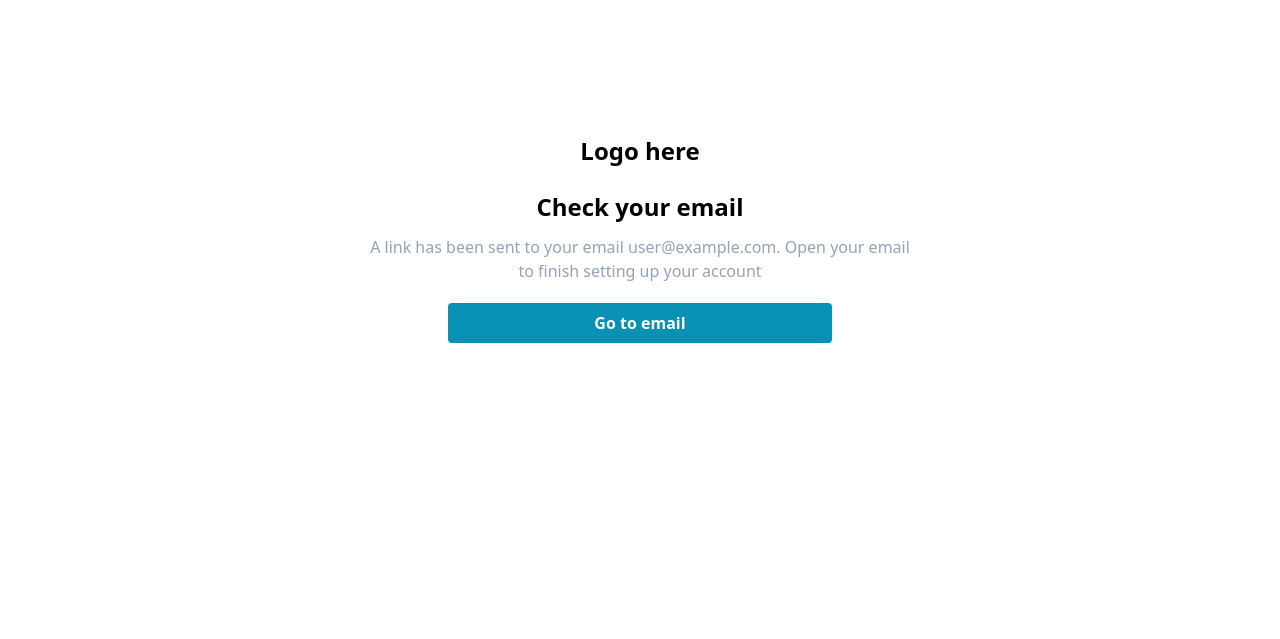
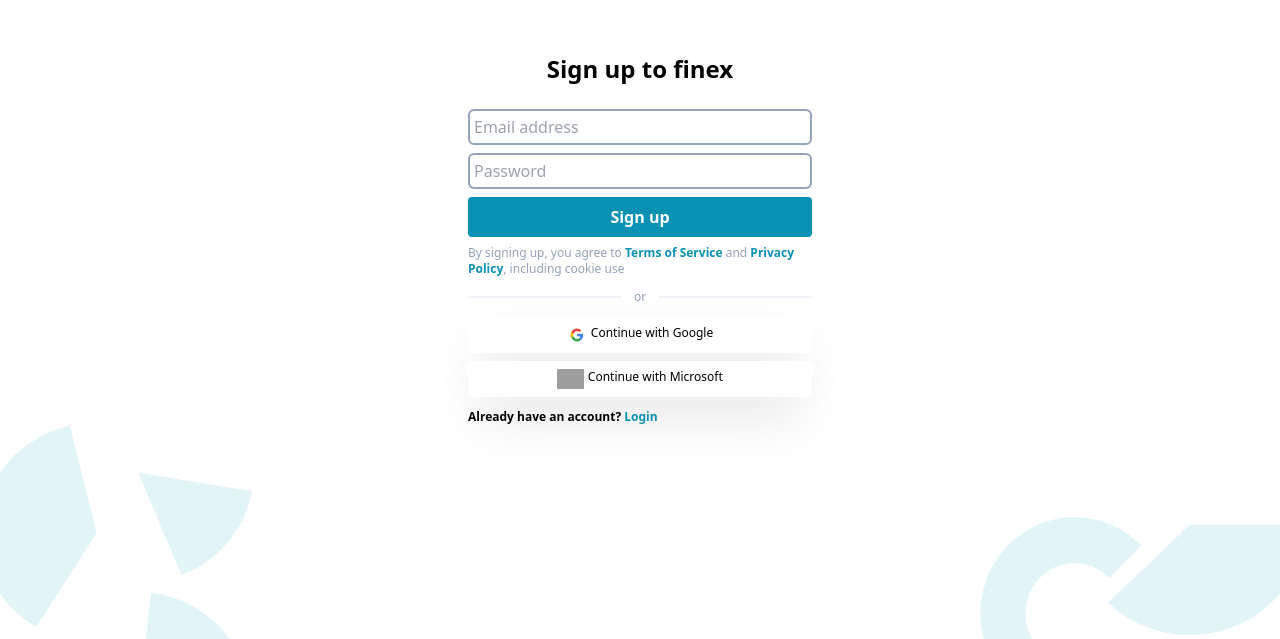
Before and after one commit to Raymond-ap/mysite, a React (Create React App) app: page / in a window 1280 px wide. Shown: the part 161-800 px from the top of the page. Built offline with nearby package versions, Linux system fonts and the light colour scheme; grey boxes are pictures that could not be loaded.

Commit message:
render background image

```diff
--- a/src/App.jsx
+++ b/src/App.jsx
@@ -1,9 +1,9 @@
 import React from 'react'
-import {BasicInfo, Address, Verification, OtherInformation} from './pages'
+import {BasicInfo, Address, Verification, OtherInformation, SignUp} from './pages'
 
 function App() {
   return (
-   <Verification/>
+   <SignUp/>
   )
 }
 
--- a/src/index.css
+++ b/src/index.css
@@ -1,3 +1,13 @@
 @tailwind base;
 @tailwind components;
 @tailwind utilities;
+
+.background {
+    background-image:
+  url("./bg.png");
+  /* height: "100%"; */
+    width: "100%";
+    background-position: center;
+    background-repeat: no-repeat;
+    background-size: cover;
+}
--- a/src/pages/SignUp.jsx
+++ b/src/pages/SignUp.jsx
@@ -6,7 +6,7 @@
   const [password, setPassword] = React.useState("");
 
   return (
-    <div className="w-screen text-center h-screen grid content-center justify-center bg-white">
+    <div className="w-screen text-center h-screen grid content-center justify-center bg-white background">
       <form className="p-5 w-96 rounded-md">
         <h1 className="font-bold text-2xl mb-6 from-neutral-900">
           Sign up to finex
--- a/src/pages/Verification.jsx
+++ b/src/pages/Verification.jsx
@@ -3,7 +3,7 @@
 const Verification = () => {
 
   return (
-    <div className="w-screen text-center h-screen grid content-center justify-center bg-white">
+    <div className="w-screen text-center h-screen grid content-center justify-center background">
       <div className="p-5 rounded-md">
         <div className="font-bold text-2xl mb-6 from-neutral-900">
           <h1>Logo here</h1>
```
Also changed, not shown: src/bg.png (added).
